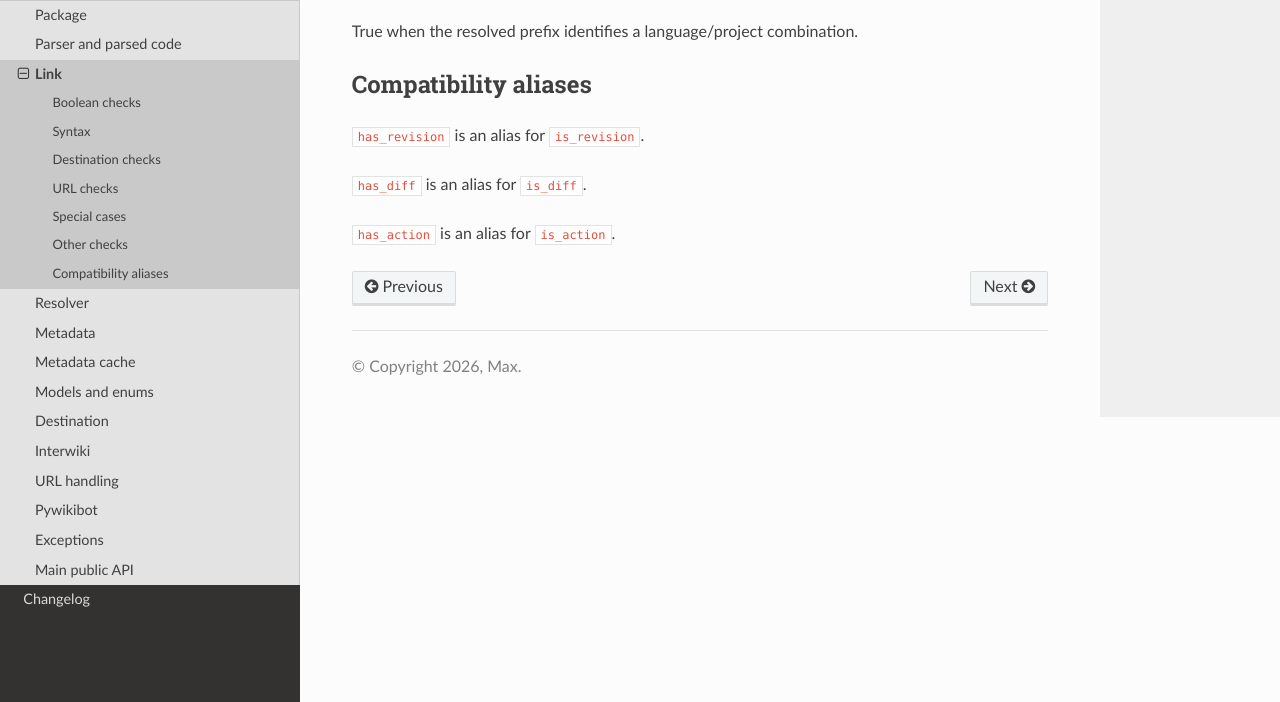
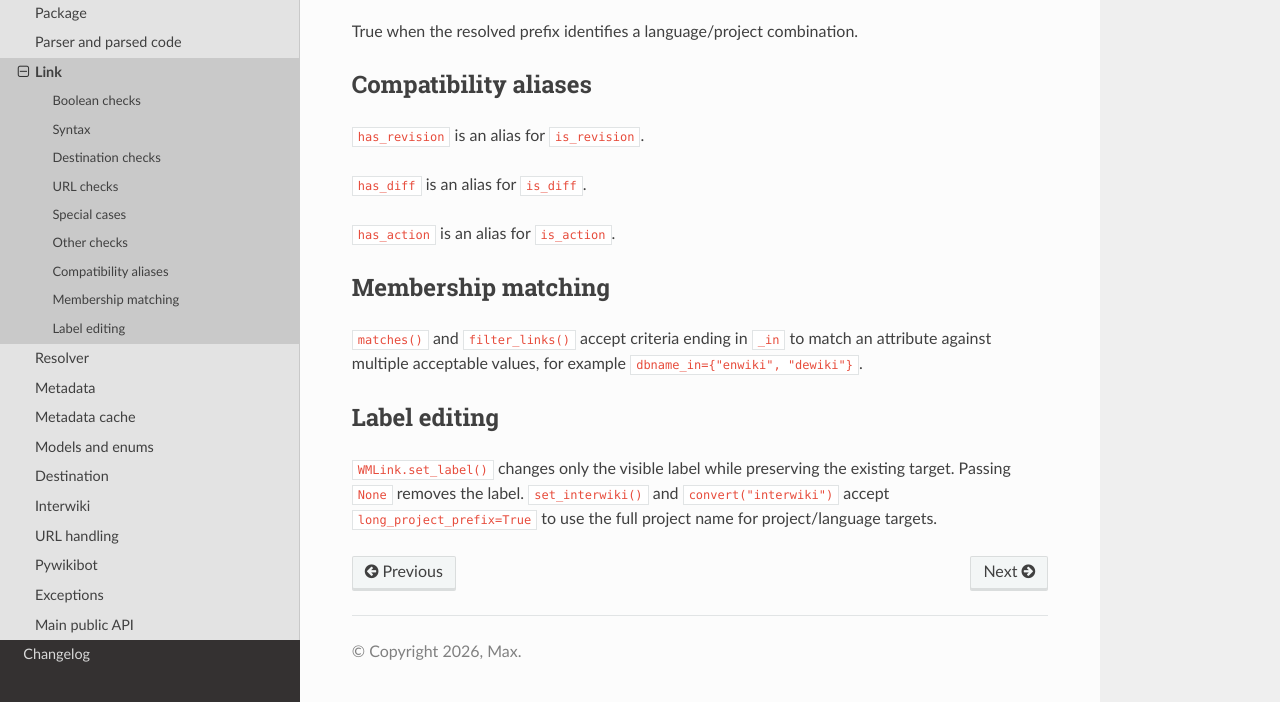
Before and after one commit to MadMaxWP/wmlinksfromhell, a Sphinx documentation site: the page built from docs/source/api/link.rst, in a window 1280 px wide and 900 px high, scrolled down 4873 px, cut to the strip 198-900 px from the top of the window. Built offline with Sphinx 7.4.7 and the Read the Docs theme 3.1.0, drawn with Linux system fonts in a browser that asks for light colours.

Commit message:
Document link helpers

```diff
--- a/docs/source/api/link.rst
+++ b/docs/source/api/link.rst
@@ -145,3 +145,18 @@ Compatibility aliases
 ``has_diff`` is an alias for ``is_diff``.
 
 ``has_action`` is an alias for ``is_action``.
+
+Membership matching
+-------------------
+
+``matches()`` and ``filter_links()`` accept criteria ending in ``_in`` to match
+an attribute against multiple acceptable values, for example
+``dbname_in={"enwiki", "dewiki"}``.
+
+Label editing
+-------------
+
+``WMLink.set_label()`` changes only the visible label while preserving the
+existing target. Passing ``None`` removes the label. ``set_interwiki()`` and
+``convert("interwiki")`` accept ``long_project_prefix=True`` to use the full
+project name for project/language targets.
```
